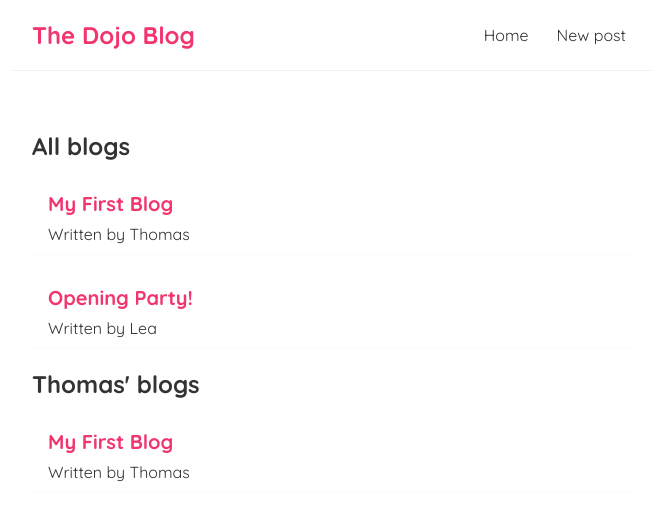
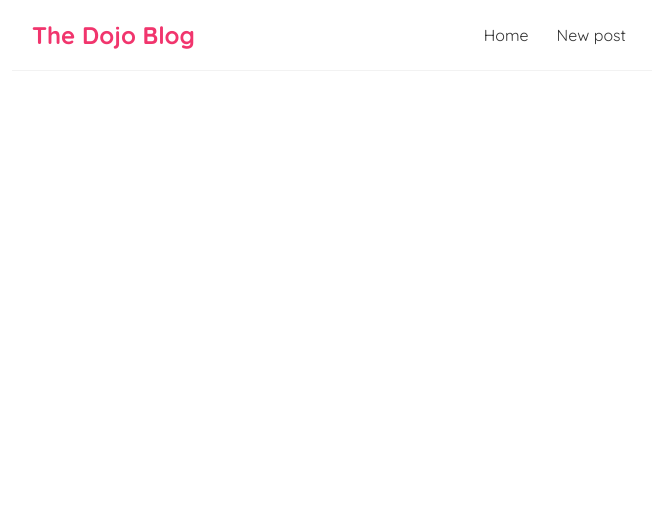
Before and after one commit to TinThomas/Dojo-blog, a React (Create React App) app: page /create in a window 1280 px wide. Shown: the top 520 px of the page, without its empty margins (308-965 px from the left). Built offline with nearby package versions, Linux system fonts and the light colour scheme; data requests are answered from the project's data file.

Commit message:
Added routing (but not more pages)

```diff
--- a/package.json
+++ b/package.json
@@ -8,6 +8,7 @@
     "@testing-library/user-event": "^13.5.0",
     "react": "^18.2.0",
     "react-dom": "^18.2.0",
+    "react-router-dom": "^6.8.2",
     "react-scripts": "5.0.1",
     "web-vitals": "^2.1.4"
   },
--- a/src/App.js
+++ b/src/App.js
@@ -1,15 +1,20 @@
 import Navbar from './Navbar';
 import Home from './Home';
+import {BrowserRouter as Router, Route, Routes} from "react-router-dom";
 
 function App() {
 
   return (
-    <div className="App">
-      <Navbar />
-      <div className="content">
-        <Home />
+    <Router>
+      <div className="App">
+        <Navbar />
+        <div className="content">
+          <Routes>
+            <Route path='/' element={<Home/>} />
+          </Routes>
+        </div>
       </div>
-    </div>
+    </Router>
   );
 }
 
```
Also changed, not shown: 1 other file (tests, documents, lock files or other folders).
